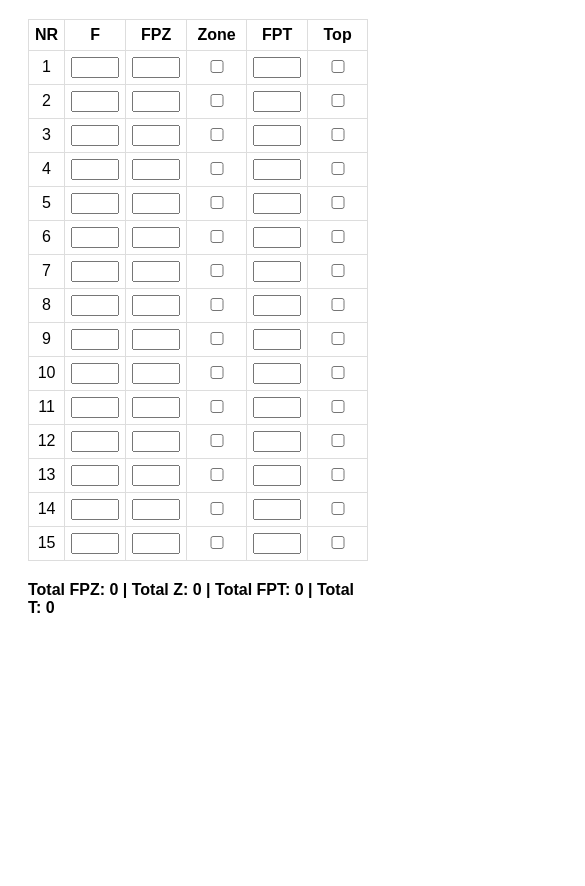
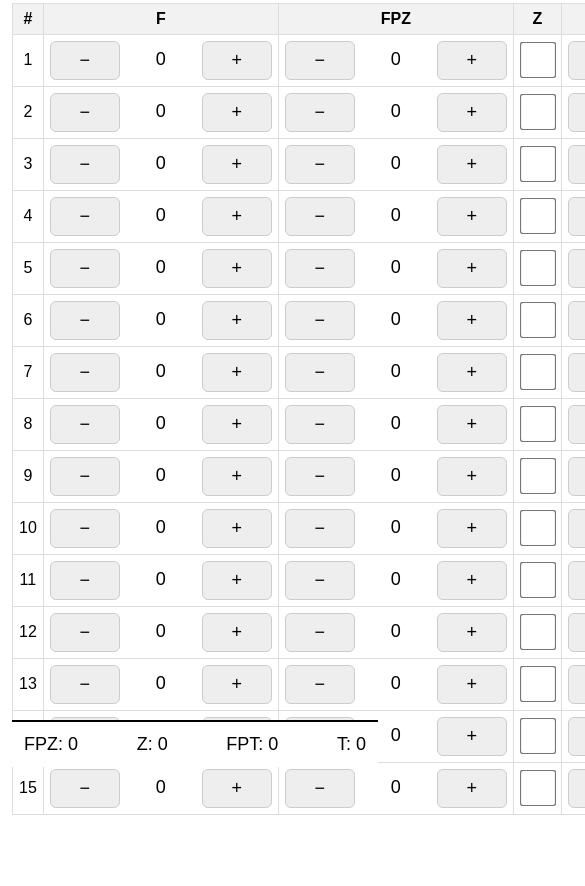
Before and after one commit to STRUDSO/boulderscore, a plain HTML site: page index.html in a window 390 px wide. Shown: the part 77-963 px from the top of the page, 585 px wide, since content can reach past the window. Before the commit the page ends 844 px from the top, so only its background shows below. Drawn offline with Linux system fonts and the light colour scheme.

Commit message:
Refactor Boulder Scorecard layout and logic
Updated the layout and functionality of the Boulder Scorecard, including responsive design and improved data handling.

```diff
--- a/index.html
+++ b/index.html
@@ -1,54 +1,81 @@
 <!DOCTYPE html>
 <html>
 <head>
-  <meta charset="utf-8" />
-  <title>Boulder Scorecard</title>
-  <style>
-    body { font-family: sans-serif; padding: 20px; }
-    table { border-collapse: collapse; width: 100%; margin-bottom: 20px; }
-    th, td { border: 1px solid #ddd; padding: 6px; text-align: center; }
-    input { width: 40px; }
-    .totals { font-weight: bold; }
-  </style>
+<meta charset="utf-8">
+<title>Boulder Scorecard</title>
+<meta name="viewport" content="width=device-width, initial-scale=1">
+<style>
+  body { font-family: sans-serif; padding: 12px; margin: 0; }
+  table { width: 100%; border-collapse: collapse; }
+  th, td { border: 1px solid #ddd; padding: 6px; text-align: center; }
+  th { background: #f2f2f2; }
+  .num-btns { display: flex; justify-content: center; gap: 4px; }
+  .btn {
+    padding: 8px 12px;
+    font-size: 18px;
+    min-width: 44px;
+    background: #eee;
+    border: 1px solid #ccc;
+    border-radius: 6px;
+    user-select: none;
+  }
+  .btn:active { background: #ddd; }
+  .toggle {
+    width: 28px;
+    height: 28px;
+    transform: scale(1.3);
+  }
+  .totals {
+    position: sticky;
+    bottom: 0;
+    background: white;
+    padding: 12px;
+    border-top: 2px solid #000;
+    margin-top: 12px;
+    font-size: 18px;
+    display: flex;
+    justify-content: space-between;
+    flex-wrap: wrap;
+    gap: 8px;
+  }
+</style>
 </head>
 <body>
 
-<h2>Total Boulder Battle (Local)</h2>
+<h2>Boulder Scorecard</h2>
 
 <table id="score">
   <thead>
     <tr>
-      <th>NR</th>
+      <th>#</th>
       <th>F</th>
       <th>FPZ</th>
-      <th>Zone</th>
+      <th>Z</th>
       <th>FPT</th>
-      <th>Top</th>
+      <th>T</th>
     </tr>
   </thead>
   <tbody></tbody>
 </table>
 
 <div class="totals">
-  Total FPZ: <span id="t-fpz">0</span> |
-  Total Z: <span id="t-z">0</span> |
-  Total FPT: <span id="t-fpt">0</span> |
-  Total T: <span id="t-t">0</span>
+  <div>FPZ: <span id="t-fpz">0</span></div>
+  <div>Z: <span id="t-z">0</span></div>
+  <div>FPT: <span id="t-fpt">0</span></div>
+  <div>T: <span id="t-t">0</span></div>
 </div>
 
 <script>
   const ROWS = 15;
-  const key = "boulder-scorecard-v1";
+  const key = "boulder-scorecard-v2";
 
-  // --- state ---
   let data = JSON.parse(localStorage.getItem(key) || "null")
-             || Array.from({ length: ROWS }, () => ({
-                  F: "", FPZ: "", Z: false, FPT: "", T: false
-                }));
+           || Array.from({length: ROWS}, () => ({
+                F: 0, FPZ: 0, Z: false, FPT: 0, T: false
+              }));
 
   const tbody = document.querySelector("#score tbody");
 
-  // --- render rows ---
   function render() {
     tbody.innerHTML = "";
     data.forEach((row, i) => {
@@ -56,34 +83,60 @@
 
       tr.innerHTML = `
         <td>${i+1}</td>
-        <td><input data-i="${i}" data-k="F" value="${row.F}"></td>
-        <td><input data-i="${i}" data-k="FPZ" value="${row.FPZ}"></td>
-        <td><input type="checkbox" data-i="${i}" data-k="Z" ${row.Z ? "checked" : ""}></td>
-        <td><input data-i="${i}" data-k="FPT" value="${row.FPT}"></td>
-        <td><input type="checkbox" data-i="${i}" data-k="T" ${row.T ? "checked" : ""}></td>
+
+        <td>${mkCounter(i, "F", row.F)}</td>
+        <td>${mkCounter(i, "FPZ", row.FPZ)}</td>
+
+        <td>
+          <input class="toggle" type="checkbox" data-i="${i}" data-k="Z" ${row.Z ? "checked" : ""}>
+        </td>
+
+        <td>${mkCounter(i, "FPT", row.FPT)}</td>
+
+        <td>
+          <input class="toggle" type="checkbox" data-i="${i}" data-k="T" ${row.T ? "checked" : ""}>
+        </td>
       `;
+
       tbody.appendChild(tr);
     });
 
     updateTotals();
   }
 
-  // --- persist ---
+  function mkCounter(i, key, val) {
+    return `
+      <div class="num-btns">
+        <div class="btn" data-i="${i}" data-k="${key}" data-op="-">−</div>
+        <div class="btn" style="min-width:50px;background:white;border:none;">${val}</div>
+        <div class="btn" data-i="${i}" data-k="${key}" data-op="+">+</div>
+      </div>
+    `;
+  }
+
   function save() {
     localStorage.setItem(key, JSON.stringify(data));
   }
 
-  // --- wiring updates ---
-  tbody.addEventListener("input", (e) => {
-    const i = e.target.dataset.i;
-    const k = e.target.dataset.k;
-    data[i][k] = e.target.type === "checkbox" ? e.target.checked : e.target.value;
+  tbody.addEventListener("click", (e) => {
+    const btn = e.target;
+    if (!btn.classList.contains("btn")) return;
+
+    const i = btn.dataset.i;
+    const k = btn.dataset.k;
+    const op = btn.dataset.op;
+
+    let v = data[i][k];
+    if (op === "+") v++;
+    if (op === "-" && v > 0) v--;
+
+    data[i][k] = v;
     save();
-    updateTotals();
+    render();
   });
 
   tbody.addEventListener("change", (e) => {
-    if (e.target.type === "checkbox") {
+    if (e.target.classList.contains("toggle")) {
       const i = e.target.dataset.i;
       const k = e.target.dataset.k;
       data[i][k] = e.target.checked;
@@ -92,11 +145,10 @@
     }
   });
 
-  // --- totals ---
   function updateTotals() {
-    const fpz = data.reduce((a,r) => a + (parseInt(r.FPZ)||0), 0);
+    const fpz = data.reduce((a,r) => a + r.FPZ, 0);
     const z   = data.reduce((a,r) => a + (r.Z ? 1 : 0), 0);
-    const fpt = data.reduce((a,r) => a + (parseInt(r.FPT)||0), 0);
+    const fpt = data.reduce((a,r) => a + r.FPT, 0);
     const t   = data.reduce((a,r) => a + (r.T ? 1 : 0), 0);
 
     document.getElementById("t-fpz").textContent = fpz;
@@ -105,7 +157,6 @@
     document.getElementById("t-t").textContent = t;
   }
 
-  // --- init ---
   render();
 </script>
 
```
